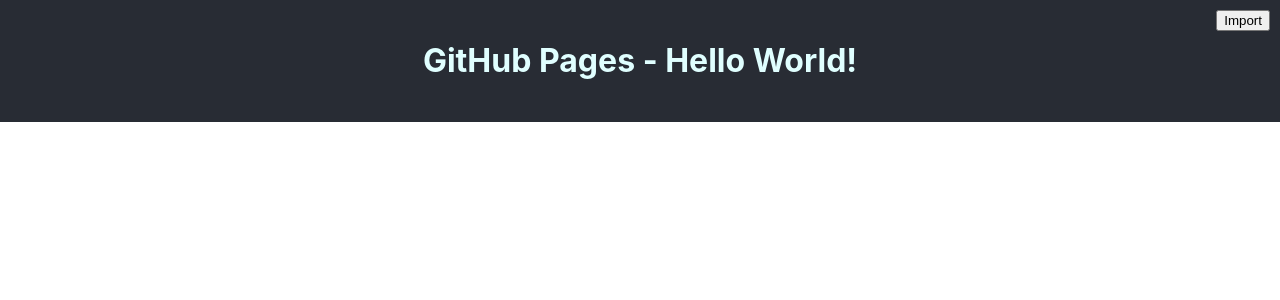
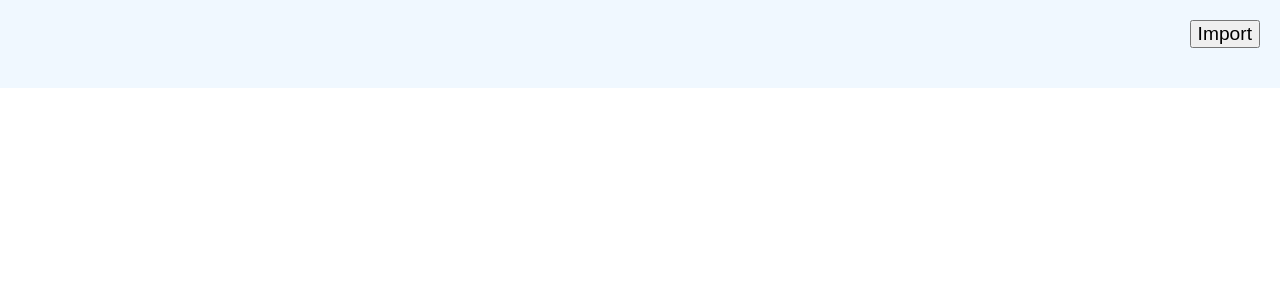
Before and after one commit to vatsalunadkat/sleep-pattern-analysis, a React (Create React App) app: page / in a window 1280 px wide. Shown: the top 300 px of the page. Built offline with nearby package versions, Linux system fonts and the light colour scheme.

Commit message:
styling code shifting

```diff
--- a/src/App.css
+++ b/src/App.css
@@ -1,9 +1,18 @@
 .App {
-  text-align: center;
+  background: #f0f8ff;
+  padding: 20px;
 }
 
 .App-header {
-  background-color: #282c34;
-  padding: 20px;
-  color: lightcyan;
+  text-align: right;
 }
+
+.ImportButton {
+  font-size: 1.2em;
+  margin-bottom: 20px;
+}
+
+.ImportedData {
+  margin-top: 20px;
+  text-align: left;
+}
--- a/src/App.js
+++ b/src/App.js
@@ -36,14 +36,13 @@ function App() {
     return (
         <div className="App">
             <header className="App-header">
-                <h1>GitHub Pages - Hello World!</h1>
-                <button onClick={handleImport} style={{ position: 'absolute', top: '10px', right: '10px' }}>
+                <button className="ImportButton" onClick={handleImport}>
                     Import
                 </button>
             </header>
 
             {jsonData && (
-                <div style={{ marginTop: '20px' }}>
+                <div className="ImportedData">
                     <h2>Imported JSON Data:</h2>
                     <pre>{JSON.stringify(jsonData, null, 2)}</pre>
                 </div>
```
